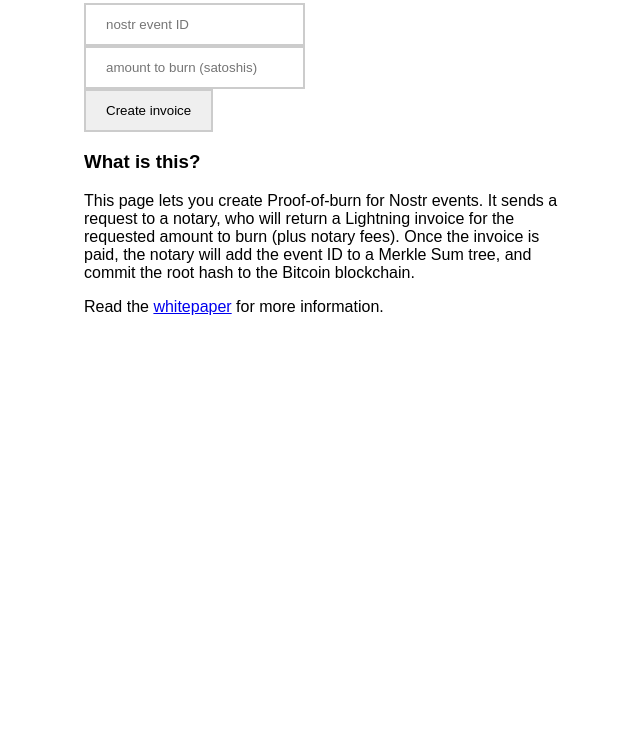
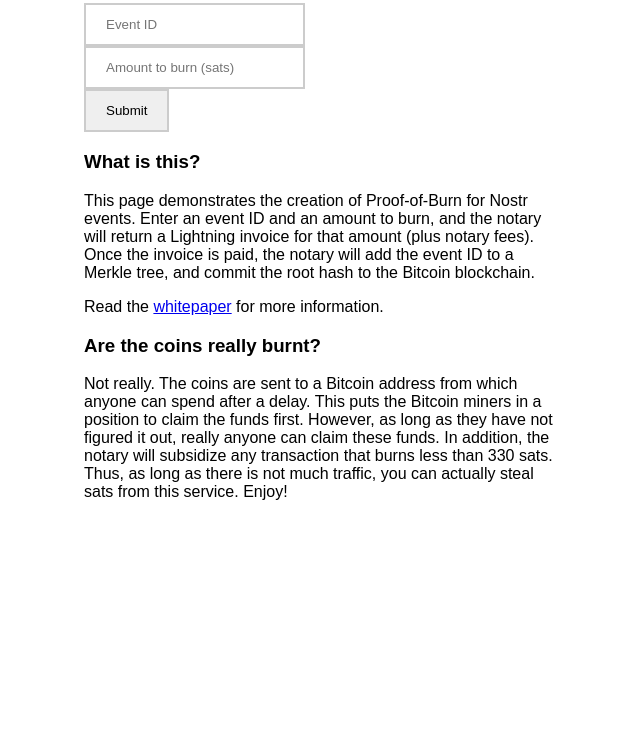
Before and after one commit to spesmilo/notary, a plain HTML site: page plugin/www/index.html in a window 1280 px wide. Shown: the part 56-800 px from the top of the page, without its empty margins (316-956 px from the left). Drawn offline with Linux system fonts and the light colour scheme.

Commit message:
update text

```diff
--- a/plugin/www/index.html
+++ b/plugin/www/index.html
@@ -2,6 +2,7 @@
 <html>
   <head>
     <meta charset="utf-8">
+    <title>Nostr Proof-of-Burn</title>
     <style type="text/css">
       body {
 	  font-family: Arial;
@@ -16,23 +17,33 @@
   </head>
   <body>
     <div style="width:30em; margin:auto;">
-      <h3>Request Proof-of-burn</h3>
-      <form method=POST action=/notary/request>
-	<input type="text" name="event_id" placeholder="nostr event ID" pattern="[0-9a-fA-F]{64}" title="32 bytes hexadecimal"><br>
-	<input type="number" min="1" name="value_sats" placeholder="amount to burn (satoshis)"><br/>
+      <h3>Nostr Proof-of-Burn</h3>
+      <form method=POST action="/n/request">
+	<input type="text" name="event_id" placeholder="Event ID" pattern="[0-9a-fA-F]{64}" title="32 bytes hexadecimal"><br>
+	<input type="number" min="1" name="value_sats" placeholder="Amount to burn (sats)"><br/>
 	<input type='hidden' id='nonce' name='nonce' value='5' />
-	<input type="submit" value="Create invoice">
+	<input type="submit" value="Submit">
       </form>
       <h3>What is this?</h3>
-      <p>This page lets you create Proof-of-burn for Nostr events.  It
-	sends a request to a notary, who will return a Lightning
-	invoice for the requested amount to burn (plus notary fees).
-	Once the invoice is paid, the notary will add the event ID to
-	a Merkle Sum tree, and commit the root hash to the Bitcoin
-	blockchain.
+      <p>This page demonstrates the creation of Proof-of-Burn for
+	Nostr events. Enter an event ID and an amount to burn, and the
+	notary will return a Lightning invoice for that amount (plus
+	notary fees). Once the invoice is paid, the notary will add
+	the event ID to a Merkle tree, and commit the root hash to the
+	Bitcoin blockchain.
       </p>
       <p>
-	Read the <a href="proof-of-burn.pdf">whitepaper</a> for more information.
+	Read the <a href="n/proof-of-burn.pdf">whitepaper</a> for more information.
+      </p>
+      <h3>Are the coins really burnt?</h3>
+      <p>Not really. The coins are sent to a Bitcoin address from
+	which anyone can spend after a delay. This puts the Bitcoin
+	miners in a position to claim the funds first. However, as
+	long as they have not figured it out, really anyone can claim
+	these funds. In addition, the notary will subsidize any
+	transaction that burns less than 330 sats. Thus, as long as
+	there is not much traffic, you can actually steal sats from
+	this service. Enjoy!
       </p>
     </div>
   </body>
```
Also changed, not shown: plugin/www/status.html (+2 -2 lines).
